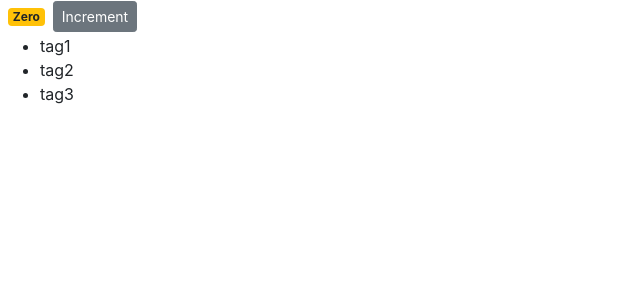
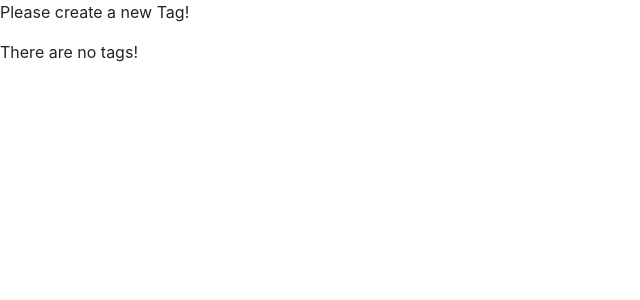
Before and after one commit to sonusbeat/react-mosh, a React (Create React App) app: page / in a window 1280 px wide. Shown: the top 300 px of the page, without its empty margins (0-640 px from the left). Built offline with nearby package versions, Linux system fonts and the light colour scheme.

Commit message:
09-conditional-rendering

```diff
--- a/src/components/counter.jsx
+++ b/src/components/counter.jsx
@@ -3,32 +3,24 @@
 class Counter extends Component {
 	state = {
 		count: 0,
-		tags: ["tag1", "tag2", "tag3"],
+		// tags: ["tag1", "tag2", "tag3"],
+		tags: []
 	};
+
+	renderTags() {
+		if (this.state.tags.length === 0)
+			return <p>There are no tags!</p>;
+
+		return <ul>{this.state.tags.map(tag => <li key={tag}>{tag}</li>)}</ul>;
+	}
 
 	render() {
 		return (
 			<div>
-				<span className={this.getBadgeClasses()}>{this.formatCount()}</span>
-				<button className="btn btn-secondary btn-sm">Increment</button>
-				<ul>
-					{this.state.tags.map(tag => (
-						<li key={tag}>{tag}</li>
-					))}
-				</ul>
+				{this.state.tags.length === 0 && <p>Please create a new Tag!</p>}
+				{this.renderTags()}
 			</div>
 		);
-	}
-
-	getBadgeClasses() {
-		let classes = "badge m-2 badge-";
-		classes += this.state.count === 0 ? "warning" : "primary";
-		return classes;
-	}
-
-	formatCount() {
-		const { count } = this.state;
-		return count === 0 ? "Zero" : count;
 	}
 }
 
```
Also changed, not shown: 1 other file (tests, documents, lock files or other folders).
